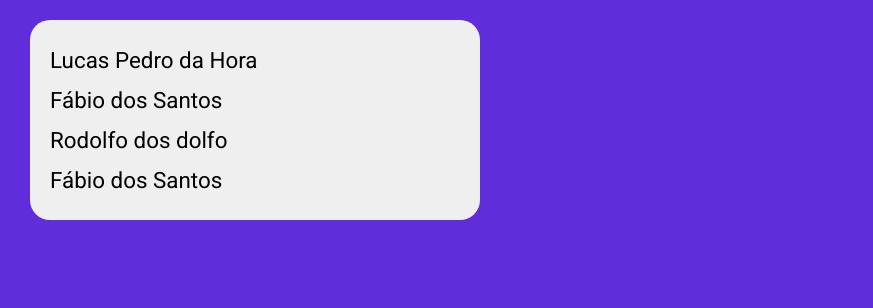
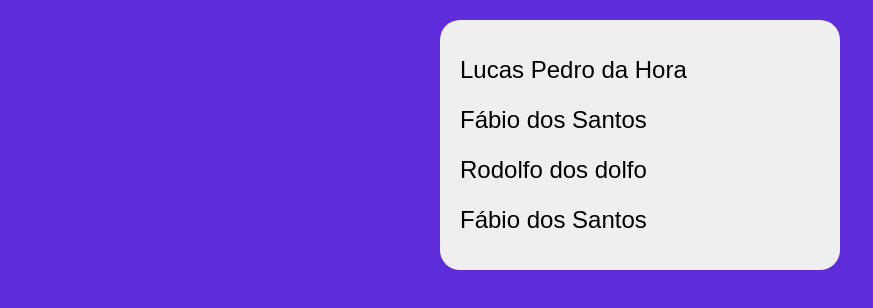
Before and after one commit to Lusk1nha/cause-effect, a plain HTML site: page public/index.html in a window 1280 px wide. Shown: the whole page, without its empty margins (0-873 px from the left). Drawn offline with Linux system fonts and the light colour scheme.

Commit message:
responsive-desktop-update

```diff
--- a/public/index.js
+++ b/public/index.js
@@ -16,17 +16,16 @@ function openAndFold() {
   const person = this
   const personInfos = person.childNodes[1]
 
-  // persons.forEach(person => {
-  //   person.classList.remove('active')
-  //   person.childNodes[1].hidden = true
+  persons.forEach(person => {
+    person.classList.remove('active')
+    person.childNodes[1].hidden = true
 
-  // })
+  })
 
   person.classList.toggle('active')
 
   if (personInfos.hidden) return personInfos.hidden = false
   return personInfos.hidden = true
-
 }
 
 function renderContent(persons) {
--- a/public/main.css
+++ b/public/main.css
@@ -7,6 +7,7 @@
   padding: 0;
 
   font-family: 'Roboto', sans-serif;
+  text-rendering: optimizeLegibility;
 
   cursor: default;
 
@@ -27,6 +28,7 @@ body {
   background-color: #EFEFEF;
 
   max-width: 450px;
+  min-height: 250px;
   width: 100%;
   height: 80%;
 
@@ -39,10 +41,14 @@ body {
 .person {
   width: 100%;
 
+  margin: 10px 0;
+
 }
 
 .person * {
   line-height: 30px;
+
+  transition: 0.5s;
 
 }
 
@@ -68,8 +74,13 @@ body {
 
 .infoPerson h5 {
   font-size: 0.9em;
-  font-weight: 500;
+  font-weight: 400;
   letter-spacing: 0.7px;
+
+}
+
+.person.active .infoPerson {
+  transition: 0.5s;
 
 }
 
@@ -80,5 +91,32 @@ body {
 
   border-bottom: 1px solid gray;
 
+}
+
+@media (min-width: 450px) {
+  body {
+    display: flex;
+    align-items: flex-start;
+    justify-content: center;
+
+  }
+
+  #container {
+    max-width: 400px;
+    align-items: center;
+    justify-content: center;
+
+  }
+
+  .person .name {
+    font-size: 1.5em;
+    font-family: 'Poppins', sans-serif;
+
+  }
+
+  .infoPerson h5 {
+    font-size: 0.95em;
+
+  }
 
 }
```
Also changed, not shown: public/index.html (+1 -2 lines).
